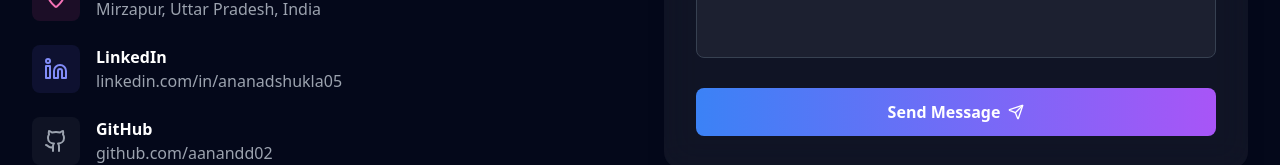
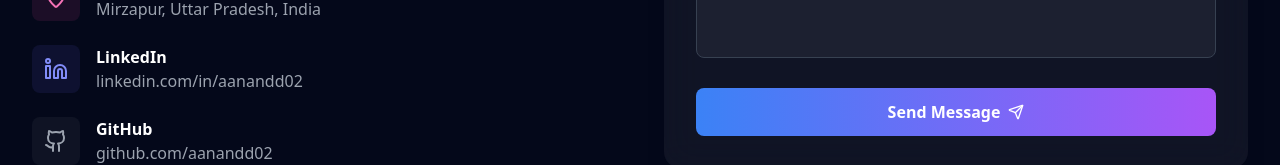
Before and after one commit to Aanandshukla02/My-PortFolio, a React (Vite) app: page /contact in a window 1280 px wide. Shown: the part 587-752 px from the top of the page. Built offline with nearby package versions, Linux system fonts and the light colour scheme.

Commit message:
Update Contact.jsx

```diff
--- a/src/pages/Contact/Contact.jsx
+++ b/src/pages/Contact/Contact.jsx
@@ -158,12 +158,12 @@
                   <div>
                     <h3 className="font-semibold">LinkedIn</h3>
                     <a
-                      href="https://www.linkedin.com/in/ananadshukla05/"
+                      href="https://www.linkedin.com/in/aanandd02/"
                       target="_blank"
                       rel="noopener noreferrer"
                       className="text-gray-400 hover:text-indigo-400 transition-colors"
                     >
-                      linkedin.com/in/ananadshukla05
+                      linkedin.com/in/aanandd02
                     </a>
                   </div>
                 </div>
```
